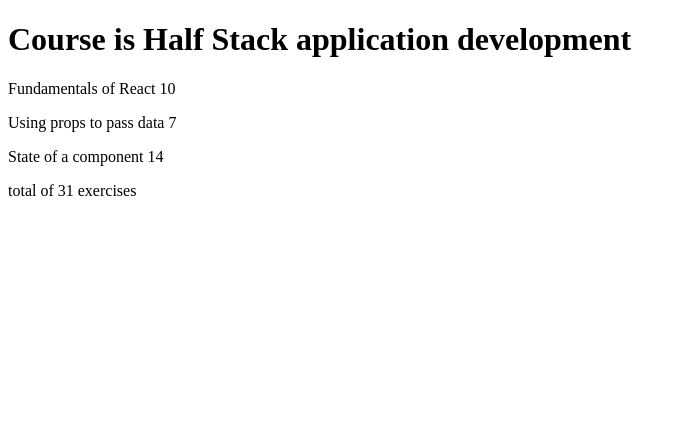
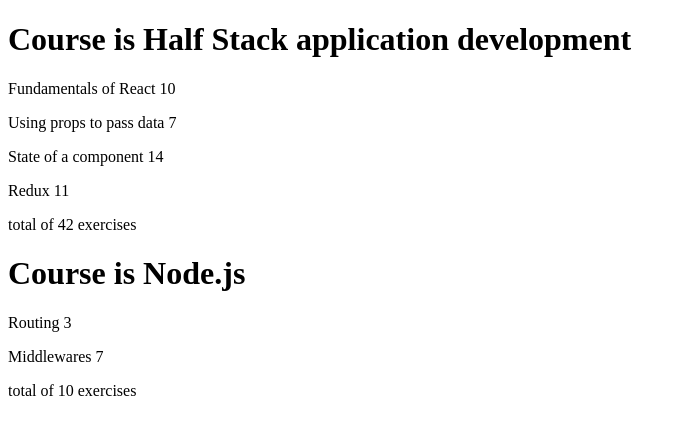
Before and after one commit to YOUNESELKACIMI/Full-Stack-Development-Journey, a React (Vite) app in the folder Part2/courseinfo/: page / in a window 1280 px wide. Shown: the top 434 px of the page, without its empty margins (0-686 px from the left). Built offline with nearby package versions, Linux system fonts and the light colour scheme.

Commit message:
Exercice 2.4

```diff
--- a/Part2/courseinfo/src/App.jsx
+++ b/Part2/courseinfo/src/App.jsx
@@ -1,13 +1,13 @@
 import { useState } from "react"
 
 
-const Course = ({course}) => {
+const Course = ({courses}) => {
+
+  console.log("course in Course Component is ", courses)
 
   return (
     <div>
-      <Header course = {course.name} />
-      <Content parts={course.parts}/>
-      <Sum parts = {course.parts}/>
+      {courses.map(course => <Header course={course}/>)}
     </div>
   )
 }
@@ -15,11 +15,13 @@
 
 
 
-const Header = (props) =>{
-
+const Header = ({course}) =>{
+  console.log("Header props = ",course)
   return (
     <div>
-      <h1>Course is  {props.course}</h1>
+      <h1>Course is  {course.name}</h1>
+      <Content parts={course.parts}/>
+      <Sum parts = {course.parts}/>
     </div>
   )
 }
@@ -62,34 +64,57 @@
 
 const App = () => {
 
-  const course = {
-    id:1,
+  const courses = [
+    {
       name: 'Half Stack application development',
+      id: 1,
       parts: [
         {
           name: 'Fundamentals of React',
           exercises: 10,
-        id:1
+          id: 1
         },
         {
           name: 'Using props to pass data',
           exercises: 7,
-        id:2
+          id: 2
         },
         {
           name: 'State of a component',
           exercises: 14,
-        id:3
+          id: 3
+        },
+        {
+          name: 'Redux',
+          exercises: 11,
+          id: 4
+        }
+      ]
+    },
+    {
+      name: 'Node.js',
+      id: 2,
+      parts: [
+        {
+          name: 'Routing',
+          exercises: 3,
+          id: 1
+        },
+        {
+          name: 'Middlewares',
+          exercises: 7,
+          id: 2
         }
       ]
     }
+  ]
 
 
 
 
 
   return (
-      <Course course = {course}/>
+      <Course courses = {courses}/>
   )
 }
 
```
Lines whose indentation alone changed are shown as unchanged.
